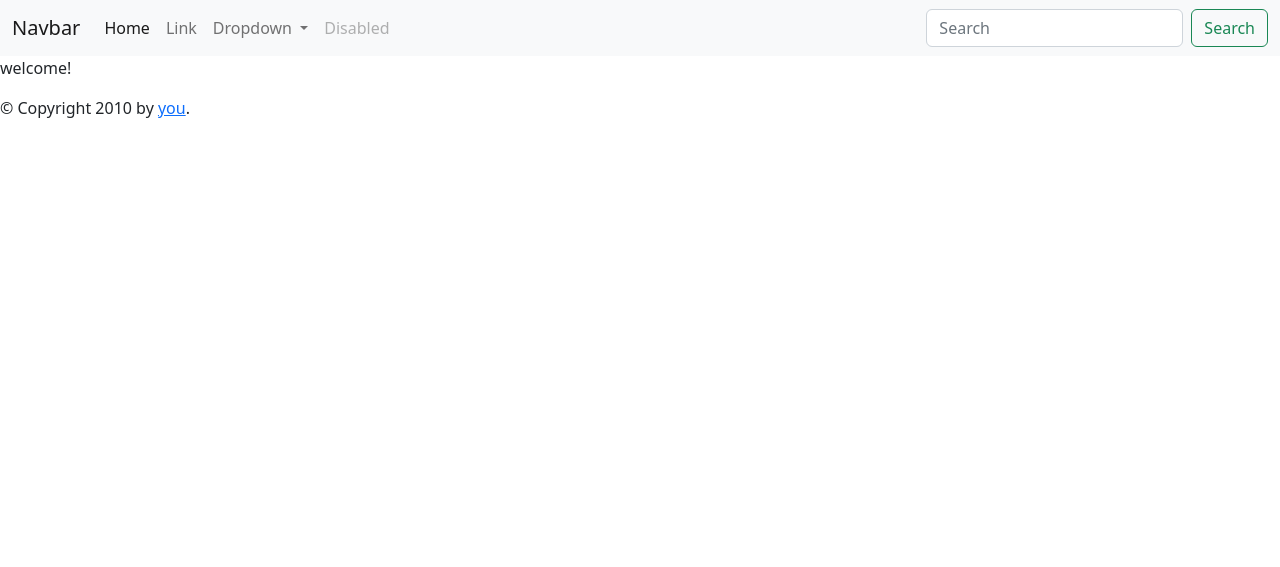
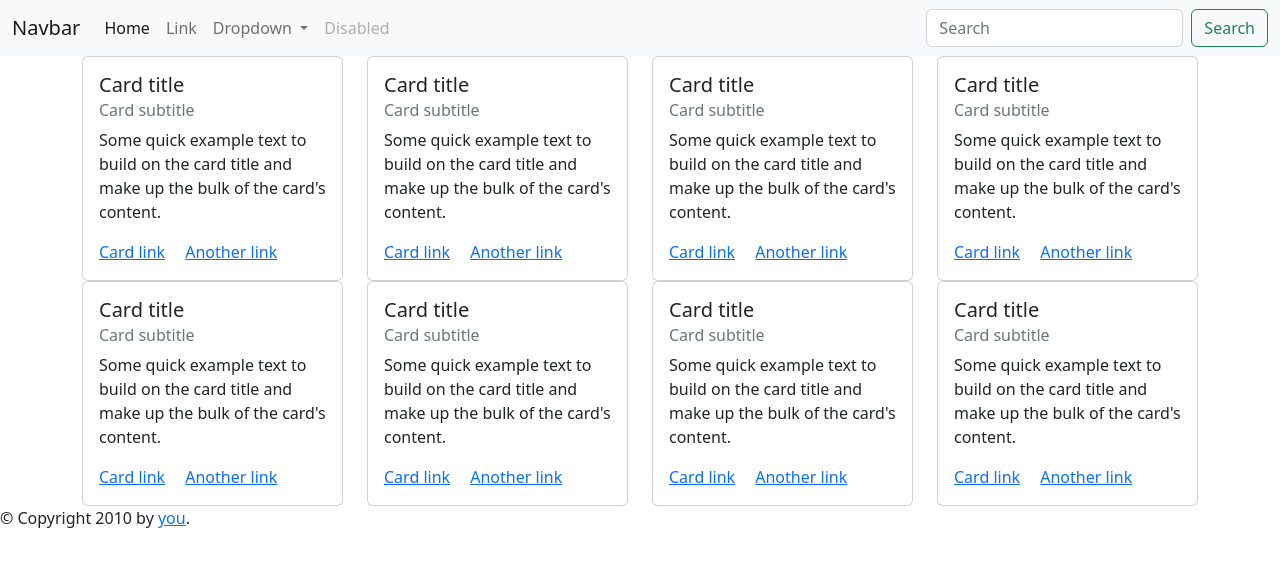
Before and after one commit to fikrihasani/AWE, a Flask app: page / in a window 1280 px wide. Shown: the top 567 px of the page. Run offline with Flask 3, Linux system fonts and the light colour scheme.

Commit message:
update static and home

```diff
--- a/templates/home.html
+++ b/templates/home.html
@@ -7,5 +7,98 @@
     {{ super() }}
 {% endblock %}
 {% block content %}
-    <p>welcome!</p>
+<div class="container">
+    <div class="row">
+        <div class="col-lg-3 col-md-3">
+            <div class="card">
+                <div class="card-body">
+                    <h5 class="card-title">Card title</h5>
+                    <h6 class="card-subtitle mb-2 text-muted">Card subtitle</h6>
+                    <p class="card-text">Some quick example text to build on the card title and make up the bulk of the card's content.</p>
+                    <a href="#" class="card-link">Card link</a>
+                    <a href="#" class="card-link">Another link</a>
+                </div>
+            </div>
+        </div>
+        <div class="col-lg-3 col-md-3">
+            <div class="card">
+                <div class="card-body">
+                    <h5 class="card-title">Card title</h5>
+                    <h6 class="card-subtitle mb-2 text-muted">Card subtitle</h6>
+                    <p class="card-text">Some quick example text to build on the card title and make up the bulk of the card's content.</p>
+                    <a href="#" class="card-link">Card link</a>
+                    <a href="#" class="card-link">Another link</a>
+                </div>
+            </div>
+        </div>
+        <div class="col-lg-3 col-md-3">
+            <div class="card">
+                <div class="card-body">
+                    <h5 class="card-title">Card title</h5>
+                    <h6 class="card-subtitle mb-2 text-muted">Card subtitle</h6>
+                    <p class="card-text">Some quick example text to build on the card title and make up the bulk of the card's content.</p>
+                    <a href="#" class="card-link">Card link</a>
+                    <a href="#" class="card-link">Another link</a>
+                </div>
+            </div>
+        </div>
+        <div class="col-lg-3 col-md-3">
+            <div class="card">
+                <div class="card-body">
+                    <h5 class="card-title">Card title</h5>
+                    <h6 class="card-subtitle mb-2 text-muted">Card subtitle</h6>
+                    <p class="card-text">Some quick example text to build on the card title and make up the bulk of the card's content.</p>
+                    <a href="#" class="card-link">Card link</a>
+                    <a href="#" class="card-link">Another link</a>
+                </div>
+            </div>
+        </div>
+    </div>
+    <div class="row">
+        <div class="col-lg-3 col-md-3">
+            <div class="card">
+                <div class="card-body">
+                    <h5 class="card-title">Card title</h5>
+                    <h6 class="card-subtitle mb-2 text-muted">Card subtitle</h6>
+                    <p class="card-text">Some quick example text to build on the card title and make up the bulk of the card's content.</p>
+                    <a href="#" class="card-link">Card link</a>
+                    <a href="#" class="card-link">Another link</a>
+                </div>
+            </div>
+        </div>
+        <div class="col-lg-3 col-md-3">
+            <div class="card">
+                <div class="card-body">
+                    <h5 class="card-title">Card title</h5>
+                    <h6 class="card-subtitle mb-2 text-muted">Card subtitle</h6>
+                    <p class="card-text">Some quick example text to build on the card title and make up the bulk of the card's content.</p>
+                    <a href="#" class="card-link">Card link</a>
+                    <a href="#" class="card-link">Another link</a>
+                </div>
+            </div>
+        </div>
+        <div class="col-lg-3 col-md-3">
+            <div class="card">
+                <div class="card-body">
+                    <h5 class="card-title">Card title</h5>
+                    <h6 class="card-subtitle mb-2 text-muted">Card subtitle</h6>
+                    <p class="card-text">Some quick example text to build on the card title and make up the bulk of the card's content.</p>
+                    <a href="#" class="card-link">Card link</a>
+                    <a href="#" class="card-link">Another link</a>
+                </div>
+            </div>
+        </div>
+        <div class="col-lg-3 col-md-3">
+            <div class="card">
+                <div class="card-body">
+                    <h5 class="card-title">Card title</h5>
+                    <h6 class="card-subtitle mb-2 text-muted">Card subtitle</h6>
+                    <p class="card-text">Some quick example text to build on the card title and make up the bulk of the card's content.</p>
+                    <a href="#" class="card-link">Card link</a>
+                    <a href="#" class="card-link">Another link</a>
+                </div>
+            </div>
+        </div>
+    </div>
+</div>
 {% endblock %}
```
Also changed, not shown: Main.py (line endings or trailing spaces), static/style.css (added).
